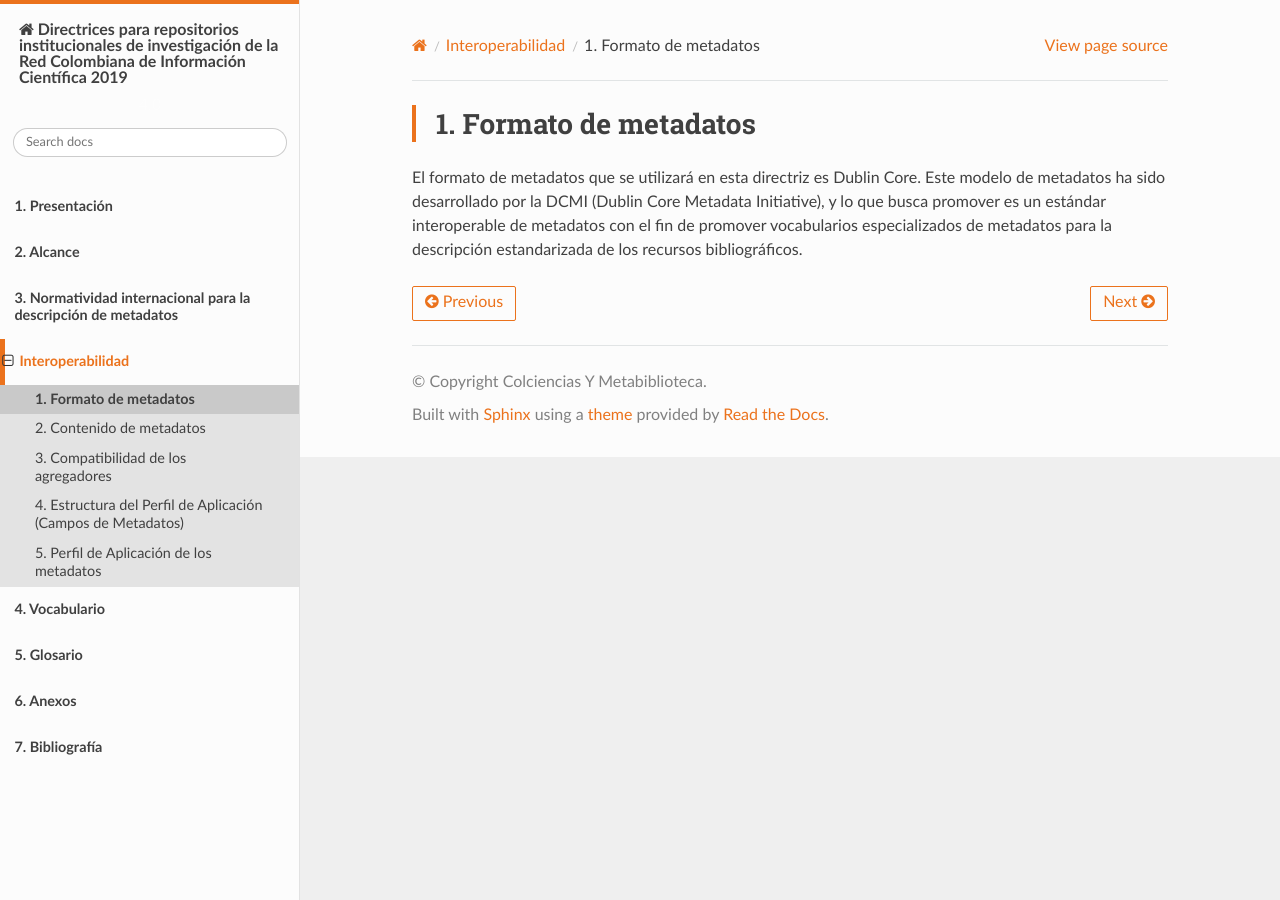
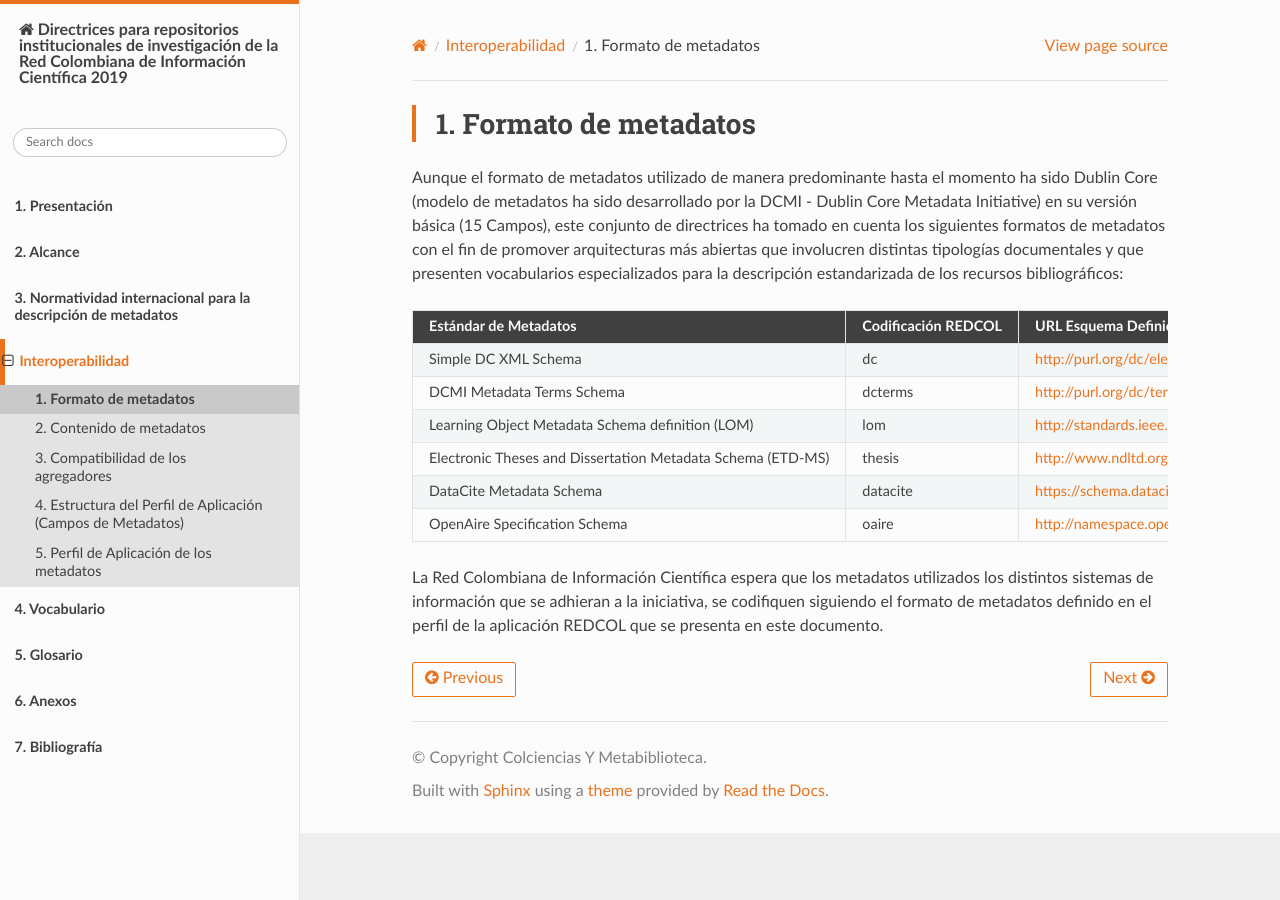
Before and after one commit to rcic/openaire4, a Sphinx documentation site: the page built from docs/formatoMeta.rst, in a window 1280 px wide. Built offline with Sphinx 7.4.7 and the Read the Docs theme 2.0.0, drawn with Linux system fonts in a browser that asks for light colours.

Commit message:
actualizacion

```diff
--- a/docs/formatoMeta.rst
+++ b/docs/formatoMeta.rst
@@ -3,4 +3,22 @@
 Formato de metadatos
 ====================
 
-El formato de metadatos que se utilizará en esta directriz es Dublin Core. Este modelo de metadatos ha sido desarrollado por la DCMI (Dublin Core Metadata Initiative), y lo que busca promover es un estándar interoperable de metadatos con el fin de promover vocabularios especializados de metadatos para la descripción estandarizada de los recursos bibliográficos.
+Aunque el formato de metadatos utilizado de manera predominante hasta el momento ha sido Dublin Core  (modelo de metadatos ha sido desarrollado por la DCMI - Dublin Core Metadata Initiative) en su versión básica (15 Campos), este conjunto de directrices ha tomado en cuenta los siguientes formatos de metadatos con el fin de promover arquitecturas más abiertas que involucren distintas tipologías documentales y que presenten vocabularios especializados para la descripción estandarizada de los recursos bibliográficos:
+
++-------------------------------------------------------------+---------------------+--------------------------------------------------------------------------+
+| Estándar de Metadatos                                       | Codificación REDCOL | URL Esquema Definición                                                   |
++=============================================================+=====================+==========================================================================+
+| Simple DC XML Schema                                        | dc                  | http://purl.org/dc/elements/1.1/                                         |
++-------------------------------------------------------------+---------------------+--------------------------------------------------------------------------+
+| DCMI Metadata Terms Schema                                  | dcterms             | http://purl.org/dc/terms/                                                |
++-------------------------------------------------------------+---------------------+--------------------------------------------------------------------------+
+| Learning Object Metadata Schema definition (LOM)            | lom                 | http://standards.ieee.org/reading/ieee/downloads/LOM/lomv1.0/xsd/lom.xsd |
++-------------------------------------------------------------+---------------------+--------------------------------------------------------------------------+
+| Electronic Theses and Dissertation Metadata Schema (ETD-MS) | thesis              | http://www.ndltd.org/standards/metadata/etd-ms-v1.1.html                 |
++-------------------------------------------------------------+---------------------+--------------------------------------------------------------------------+
+| DataCite Metadata Schema                                    | datacite            | https://schema.datacite.org/meta/kernel-4.1/metadata.xsd                 |
++-------------------------------------------------------------+---------------------+--------------------------------------------------------------------------+
+| OpenAire Specification Schema                               | oaire               | http://namespace.openaire.eu/schema/oaire/                               |
++-------------------------------------------------------------+---------------------+--------------------------------------------------------------------------+
+
+La Red Colombiana de Información Científica espera que los metadatos utilizados los distintos sistemas de información que se adhieran a la iniciativa, se codifiquen siguiendo el formato de metadatos definido en el perfil de la aplicación REDCOL que se presenta en este documento.
```
